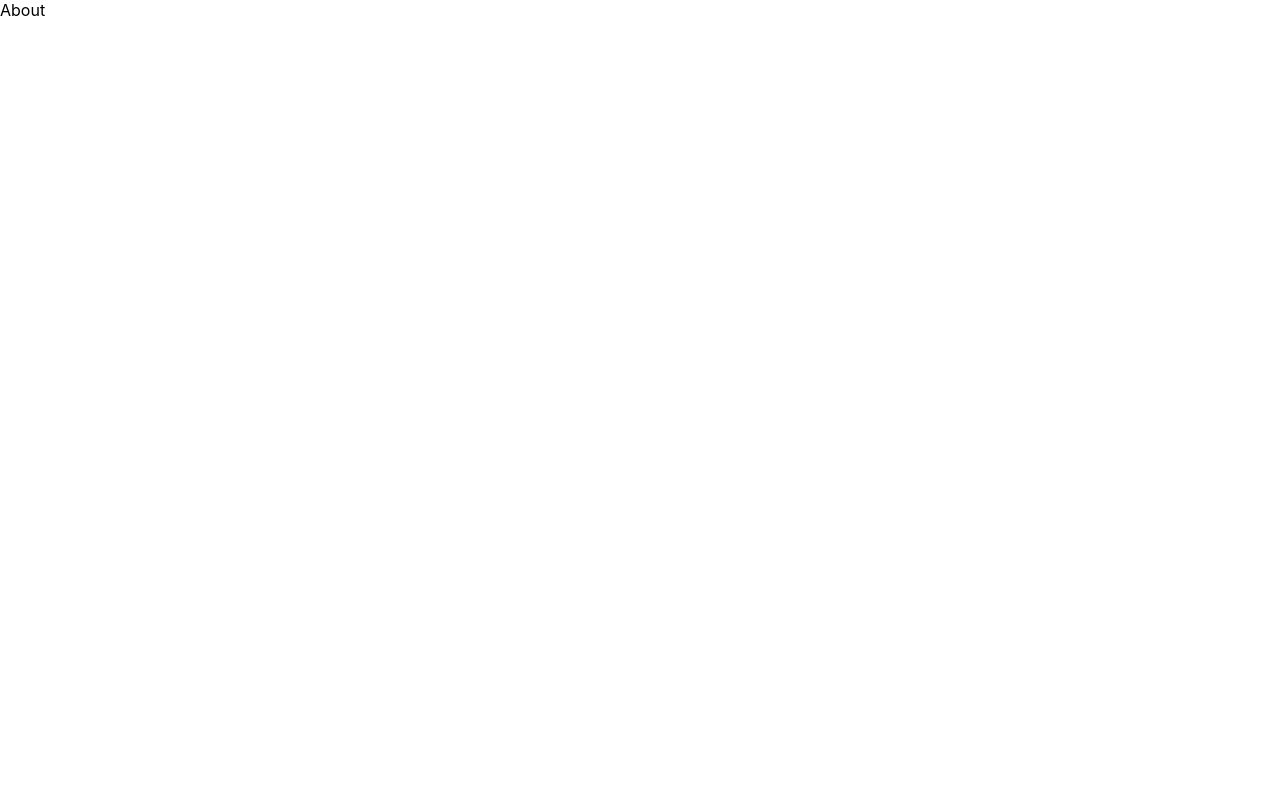
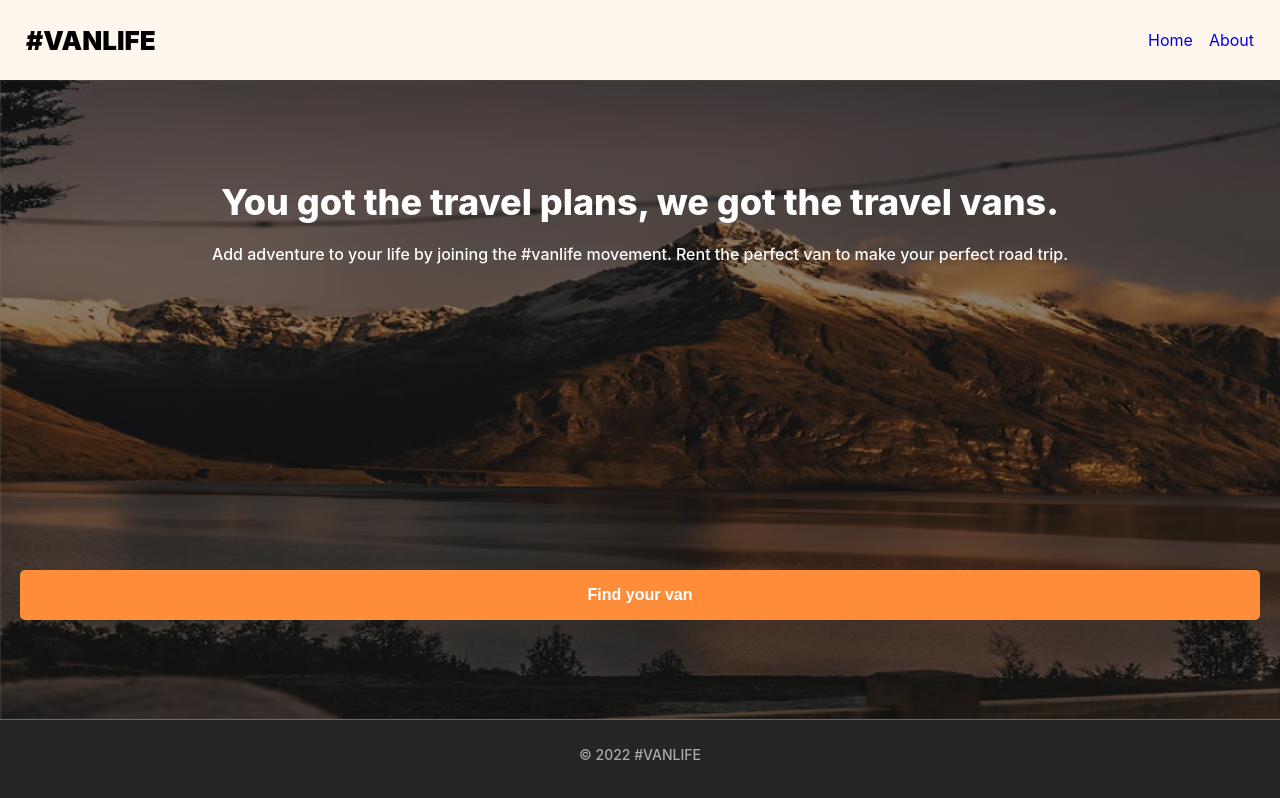
Before and after one commit to shravanshanmugam/learn-react, a React (Create React App) app in the folder react-router-v6/: page /about in a window 1280 px wide. Built offline with nearby package versions, Linux system fonts and the light colour scheme.

Commit message:
home page css done

```diff
--- a/react-router-v6/src/components/About.js
+++ b/react-router-v6/src/components/About.js
@@ -1,7 +1,33 @@
 import React from "react";
+import { Link } from "react-router-dom";
 
 function About() {
-  return <div>About</div>;
+  return (
+    <div className="home">
+      <header>
+        <nav className="left">
+          <h2>#VANLIFE</h2>
+        </nav>
+        <nav className="right">
+          <Link to="/">Home</Link>
+          <Link to="/about">About</Link>
+        </nav>
+      </header>
+      <main>
+        <div className="hero-text">
+          <h2>You got the travel plans, we got the travel vans.</h2>
+          <p>
+            Add adventure to your life by joining the #vanlife movement. Rent
+            the perfect van to make your perfect road trip.
+          </p>
+        </div>
+        <button>Find your van</button>
+      </main>
+      <footer>
+        <p>&copy; 2022 #VANLIFE</p>
+      </footer>
+    </div>
+  );
 }
 
 export default About;
```
